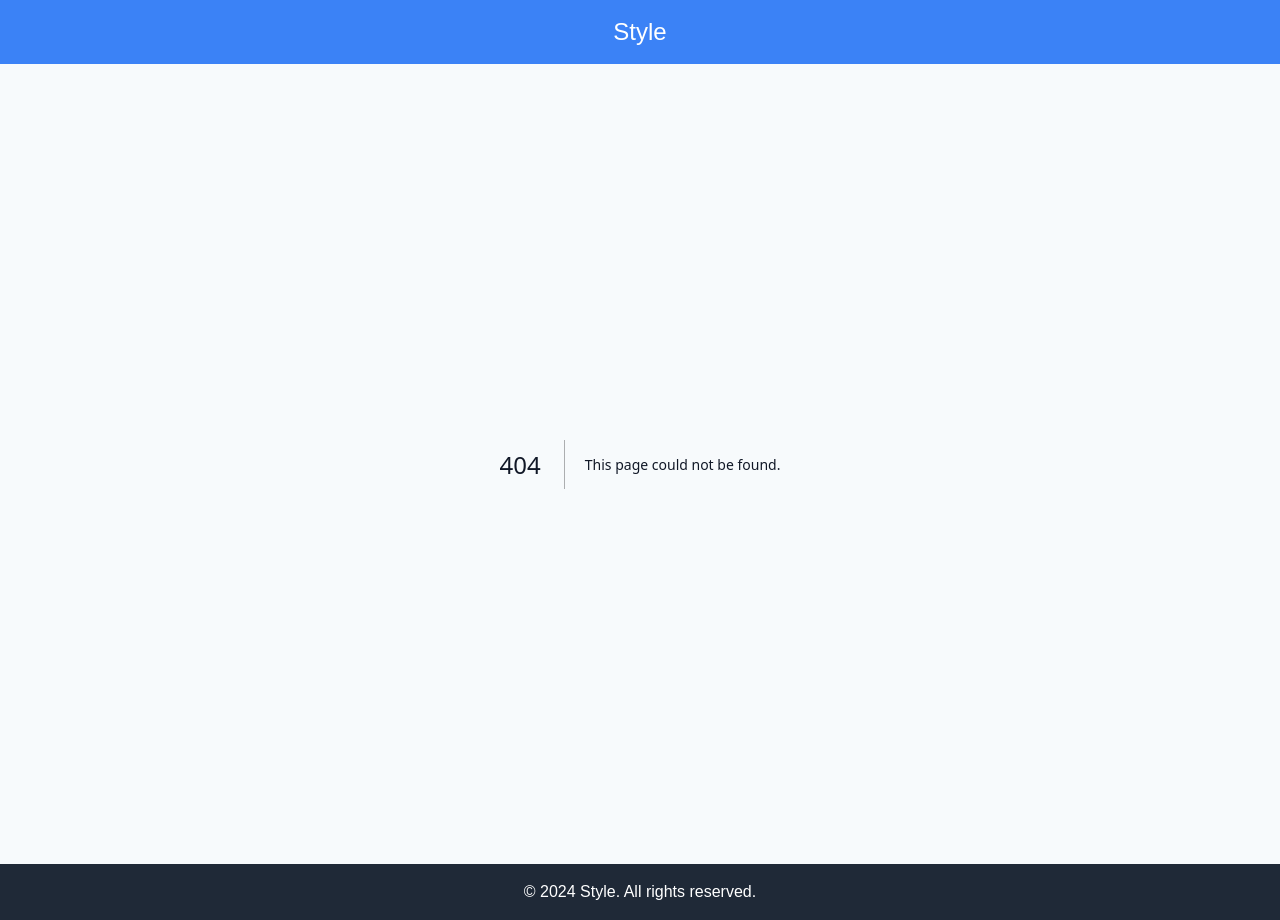
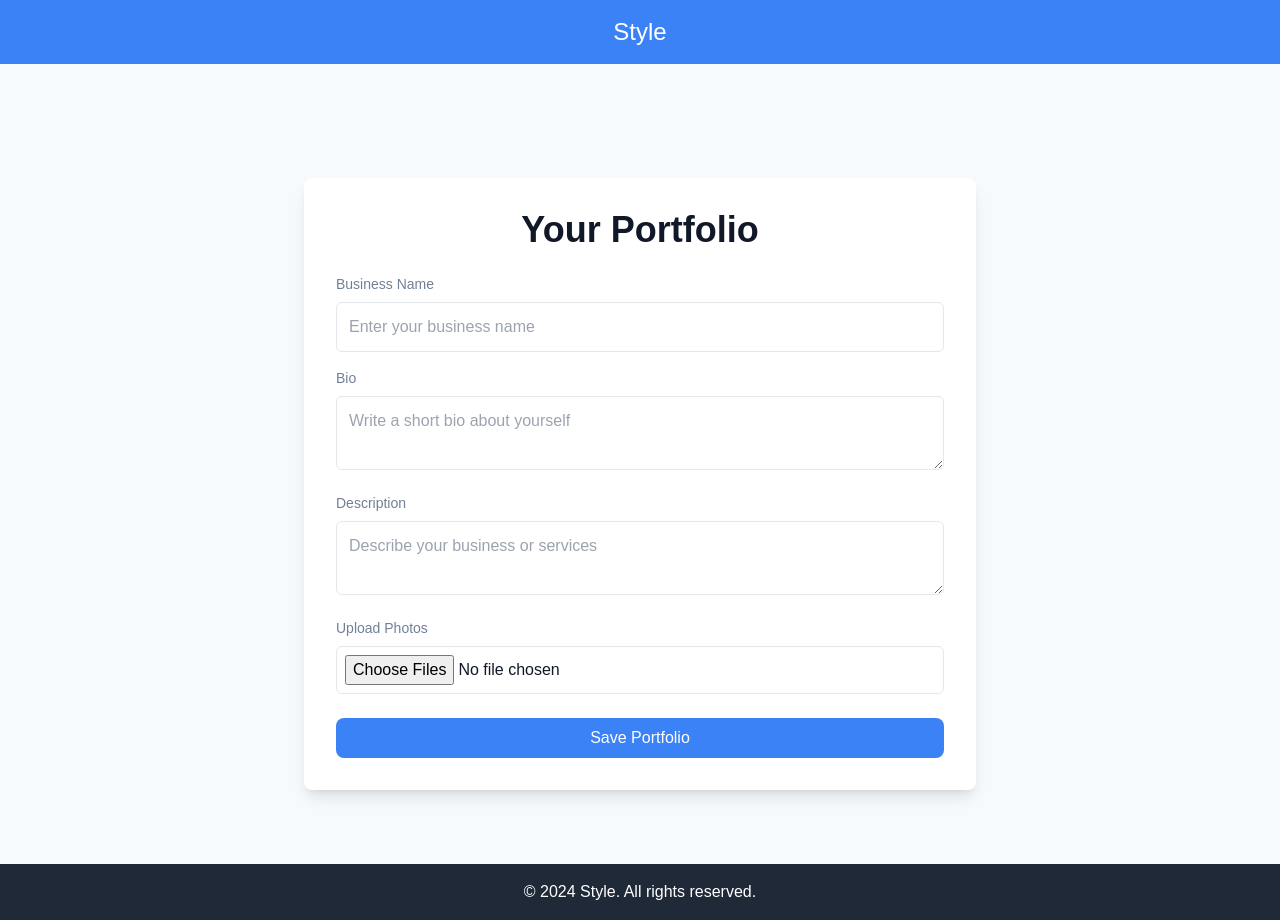
Before and after one commit to WSU-4110/Style, a Next.js app: page /Portfolio in a window 1280 px wide. Before the commit this address had no page. Built offline with nearby package versions, Linux system fonts and the light colour scheme.

Commit message:
Trouble Shooting login progress

```diff
--- /dev/null
+++ b/src/app/Portfolio/page.tsx
@@ -0,0 +1,104 @@
+'use client';
+
+import React, { useState } from 'react';
+
+export default function Portfolio() {
+  const [businessName, setBusinessName] = useState('');
+  const [bio, setBio] = useState('');
+  const [description, setDescription] = useState('');
+  const [photos, setPhotos] = useState<FileList | null>(null);
+
+  const handlePhotoUpload = (e: React.ChangeEvent<HTMLInputElement>) => {
+    if (e.target.files) {
+      setPhotos(e.target.files);
+    }
+  };
+
+  const handleSubmit = (e: React.FormEvent) => {
+    e.preventDefault();
+    // Handle form submission here (e.g., save data to the backend)
+    console.log('Business Name:', businessName);
+    console.log('Bio:', bio);
+    console.log('Description:', description);
+    console.log('Photos:', photos);
+  };
+
+  return (
+    <div className="min-h-screen flex flex-col items-center justify-center bg-gray-100">
+      <div className="container mt-10 p-8 flex flex-col items-center justify-center bg-white shadow-lg rounded-lg w-full max-w-2xl">
+        <h1 className="text-4xl font-bold mb-6">Your Portfolio</h1>
+
+        <form onSubmit={handleSubmit} className="w-full">
+          {/* Business Name */}
+          <div className="mb-4">
+            <label htmlFor="businessName" className="block text-sm text-gray-600">
+              Business Name
+            </label>
+            <input
+              type="text"
+              id="businessName"
+              value={businessName}
+              onChange={(e) => setBusinessName(e.target.value)}
+              placeholder="Enter your business name"
+              required
+              className="w-full p-3 mt-2 border rounded-md"
+            />
+          </div>
+
+          {/* Bio */}
+          <div className="mb-4">
+            <label htmlFor="bio" className="block text-sm text-gray-600">
+              Bio
+            </label>
+            <textarea
+              id="bio"
+              value={bio}
+              onChange={(e) => setBio(e.target.value)}
+              placeholder="Write a short bio about yourself"
+              required
+              className="w-full p-3 mt-2 border rounded-md"
+            />
+          </div>
+
+          {/* Description */}
+          <div className="mb-4">
+            <label htmlFor="description" className="block text-sm text-gray-600">
+              Description
+            </label>
+            <textarea
+              id="description"
+              value={description}
+              onChange={(e) => setDescription(e.target.value)}
+              placeholder="Describe your business or services"
+              required
+              className="w-full p-3 mt-2 border rounded-md"
+            />
+          </div>
+
+          {/* Photos */}
+          <div className="mb-6">
+            <label htmlFor="photos" className="block text-sm text-gray-600">
+              Upload Photos
+            </label>
+            <input
+              type="file"
+              id="photos"
+              multiple
+              accept="image/*"
+              onChange={handlePhotoUpload}
+              className="w-full p-2 mt-2 border rounded-md"
+            />
+          </div>
+
+          {/* Submit Button */}
+          <button
+            type="submit"
+            className="w-full bg-blue-500 text-white py-2 px-4 rounded-lg hover:bg-blue-600"
+          >
+            Save Portfolio
+          </button>
+        </form>
+      </div>
+    </div>
+  );
+}
--- a/src/app/login/page.tsx
+++ b/src/app/login/page.tsx
@@ -3,6 +3,9 @@
 
 
 import React, { useState } from 'react'; // Import React explicitly
+import { useRouter } from 'next/navigation';  // Import useRouter
+import router from 'next/router';
+
 
 
 export default function Login() {
@@ -10,6 +13,20 @@ export default function Login() {
 
   const toggleForms = () => {
     setIsLogin(!isLogin);
+  };
+
+
+  const handleSubmit = (e: React.FormEvent) => {
+    e.preventDefault();
+
+    // Mock authentication logic (replace with actual login/signup logic)
+    const isAuthenticated = true; // Mock successful login/signup
+
+    if (isAuthenticated) {
+      router.push('/Portfolio'); // Redirect to Portfolio page after successful login/signup
+    } else {
+      alert('Authentication failed. Please try again.');
+    }
   };
 
   return (
@@ -43,6 +60,7 @@ export default function Login() {
               required
               className="w-full p-3 mt-2 border rounded-md"
             />
+
             <button
               type="submit"
               className="w-full bg-blue-500 text-white py-2 px-4 rounded-lg mt-6 hover:bg-blue-600"
@@ -119,3 +137,141 @@ export default function Login() {
     </div>
   );
 }
+
+
+
+
+// 'use client';
+
+// import React, { useState, useEffect } from 'react';
+// import Link from 'next/link';
+// import { useRouter } from 'next/navigation';
+// import axios from 'axios';
+// import NextButton from '@/components/buttons/SignInPageButton'; // Custom button component
+// import { useAuth } from '@/app/authContext'; // Auth context for managing user state
+// import ShortHeader from '@/components/ShortHeader'; // Custom header
+
+// export default function LoginPage() {
+//   const { isLoggedIn, setIsLoggedIn } = useAuth();
+//   const { showModal, setShowModal } = useAuth();
+//   const router = useRouter();
+//   const [error, setError] = useState("");
+//   const [user, setUser] = useState({
+//     email: '',
+//     password: '',
+//     rememberMe: false
+//   });
+
+//   useEffect(() => {
+//     const storedUser = localStorage.getItem('rememberedUser');
+//     if (storedUser) {
+//       setUser(JSON.parse(storedUser));
+//     }
+//   }, []);
+
+//   const onLogin = async (e: React.FormEvent) => {
+//     e.preventDefault(); // Prevent page refresh on form submit
+//     try {
+//       const response = await axios.post("/api/users/login", user);
+//       setIsLoggedIn(true);
+//       setShowModal(false);
+
+//       await axios.get('/api/users/grabUserEmail');
+//       console.log("Login success", response.data);
+
+//       if (user.rememberMe) {
+//         localStorage.setItem('rememberedUser', JSON.stringify(user));
+//       } else {
+//         localStorage.removeItem('rememberedUser');
+//       }
+
+//       // Redirect to the Portfolio page after successful login
+//       router.push("/Portfolio");
+
+//     } catch (error: any) {
+//       console.log('login failed', error.message);
+//       if (error.response && error.response.status === 400){
+//         setError("User does not exist");
+//       } else if (error.response && error.response.status === 300){
+//         setError("Invalid email format");
+//       } else if (error.response && error.response.status === 401){
+//         setError("Account not activated");
+//       } else if (error.response && error.response.status === 500){
+//         setError("Invalid login credentials");
+//       }
+//     }
+//   };
+
+//   const handleInputChange = (e: React.ChangeEvent<HTMLInputElement>) => {
+//     const { name, value } = e.target;
+//     setUser((prev) => ({ ...prev, [name]: value }));
+//   };
+
+//   return (
+//     <div className="min-h-screen flex flex-col items-center justify-center bg-gray-100">
+//       <ShortHeader /> {/* Assuming you have a header component */}
+
+//       <div className="container mt-10 p-8 flex flex-col items-center justify-center bg-white shadow-lg rounded-lg">
+//         <h1 className="text-4xl font-bold mb-6">Login To Style</h1>
+//         {error && <p className="text-red-500">{error}</p>}
+
+//         <form onSubmit={onLogin} className="w-full max-w-md">
+//           <label htmlFor="email" className="block text-sm text-gray-600">
+//             Email
+//           </label>
+//           <input
+//             type="email"
+//             id="email"
+//             name="email"
+//             value={user.email}
+//             onChange={handleInputChange}
+//             placeholder="Enter your email"
+//             required
+//             className="w-full p-3 mt-2 border rounded-md"
+//           />
+
+//           <label htmlFor="password" className="block text-sm text-gray-600 mt-4">
+//             Password
+//           </label>
+//           <input
+//             type="password"
+//             id="password"
+//             name="password"
+//             value={user.password}
+//             onChange={handleInputChange}
+//             placeholder="•••••••••••"
+//             required
+//             className="w-full p-3 mt-2 border rounded-md"
+//           />
+//           <div className="flex items-center mt-2">
+//             <input
+//               type="checkbox"
+//               id="rememberMe"
+//               name="rememberMe"
+//               checked={user.rememberMe}
+//               onChange={() => setUser((prev) => ({ ...prev, rememberMe: !prev.rememberMe }))}
+//             />
+//             <label htmlFor="rememberMe" className="ml-2 text-sm text-gray-600">Remember Me</label>
+//           </div>
+
+//           <div className="flex items-center justify-between mt-4">
+//             <Link href="/forgot-password" className="text-blue-500 hover:underline">
+//               Forgot Password?
+//             </Link>
+//           </div>
+
+//           <NextButton type="submit" className="w-full bg-blue-500 text-white py-2 px-4 rounded-lg mt-6 hover:bg-blue-600">
+//             Login
+//           </NextButton>
+//         </form>
+
+//         <p className="mt-4">
+//           Need an account?{' '}
+//           <Link href="/signup" className="text-blue-500 hover:underline">
+//             Create one here
+//           </Link>
+//         </p>
+//       </div>
+//     </div>
+//   );
+// }
```
